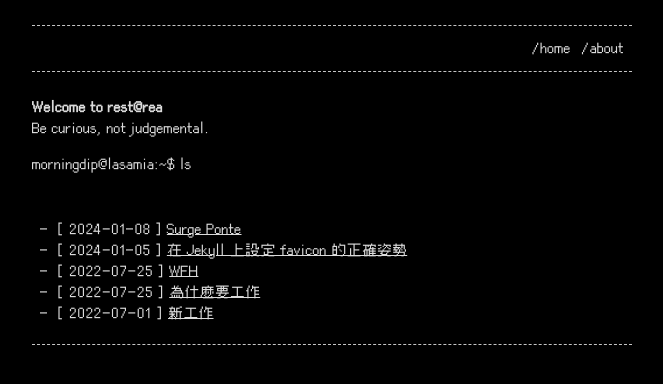
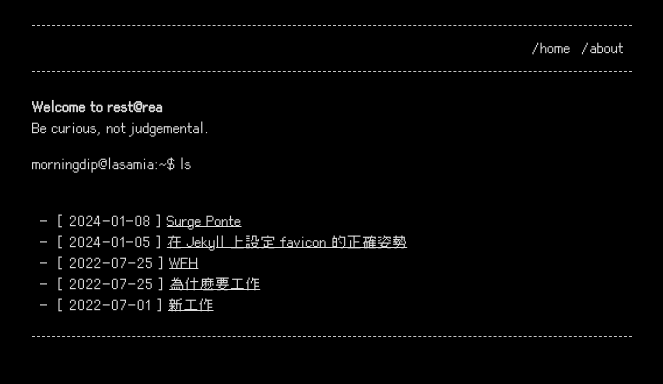
Before and after one commit to morningdip/home, a Jekyll site: the page built from index.md, in a window 1280 px wide. Shown: the top 384 px of the page, without its empty margins (308-971 px from the left). Built offline with Jekyll 4.4.1, drawn with Linux system fonts in a browser that asks for light colours.

Commit message:
Update base.scss

```diff
--- a/_sass/base.scss
+++ b/_sass/base.scss
@@ -22,7 +22,7 @@ $container-max-width:  600px !default;
 body { background-color: var(--background-color);  margin: 0 auto;  padding: 0;  font-family: $base-font-family;  font-size: $base-font-size;  color: var(--text-color);  text-align: left;  line-height: $base-line-height !important; }
 h1, h2, h3, h4, h5, h6 { font-size: $base-font-size;  margin: 0px;  margin-top: 22px;  font-weight: bold;  color: var(--text-color); }
 p, ol { margin: 0px;  color: var(--text-color); }
-ul { margin: 8px;  color: var(--text-color); }
+ul { margin: 0px 8px;  color: var(--text-color); }
 a { text-decoration: underline;  color: var(--link-color); }
 a:hover { color: var(--background-color); background-color: var(--base-color); }
 blockquote {
```
